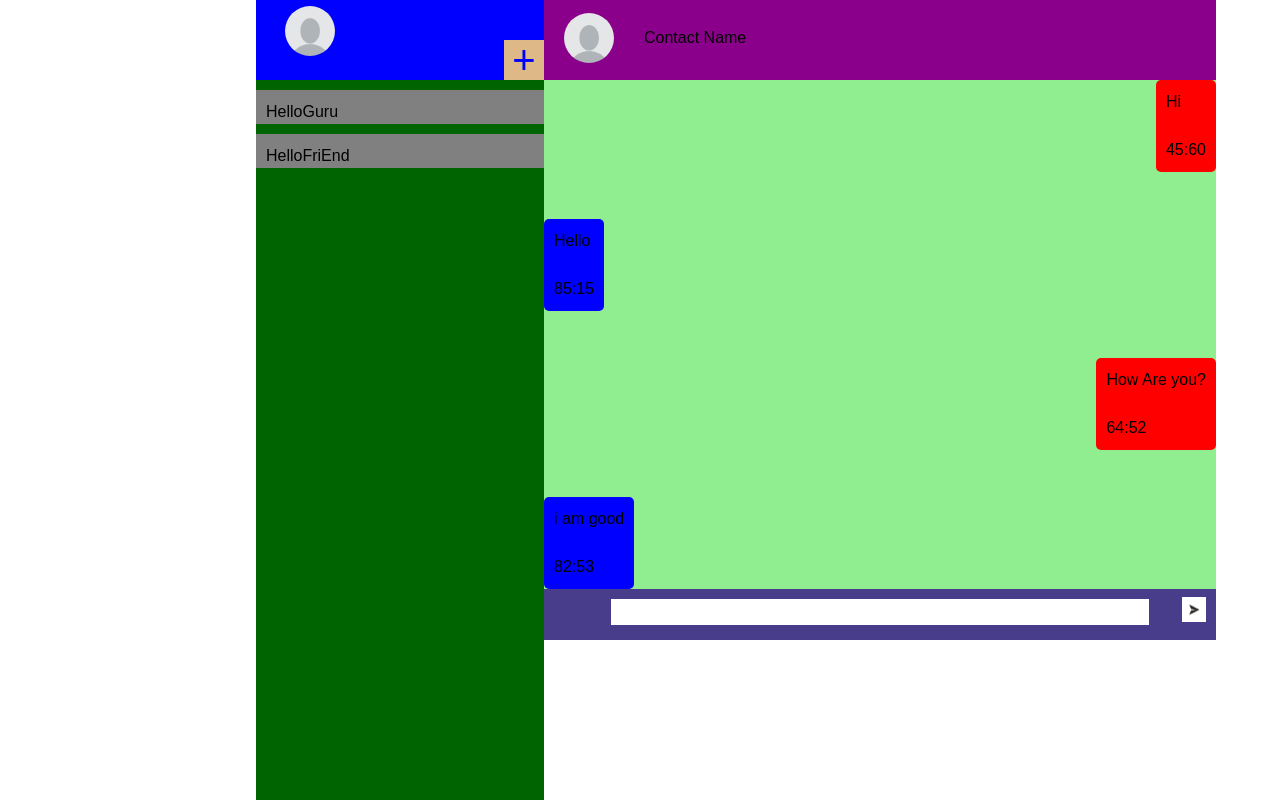
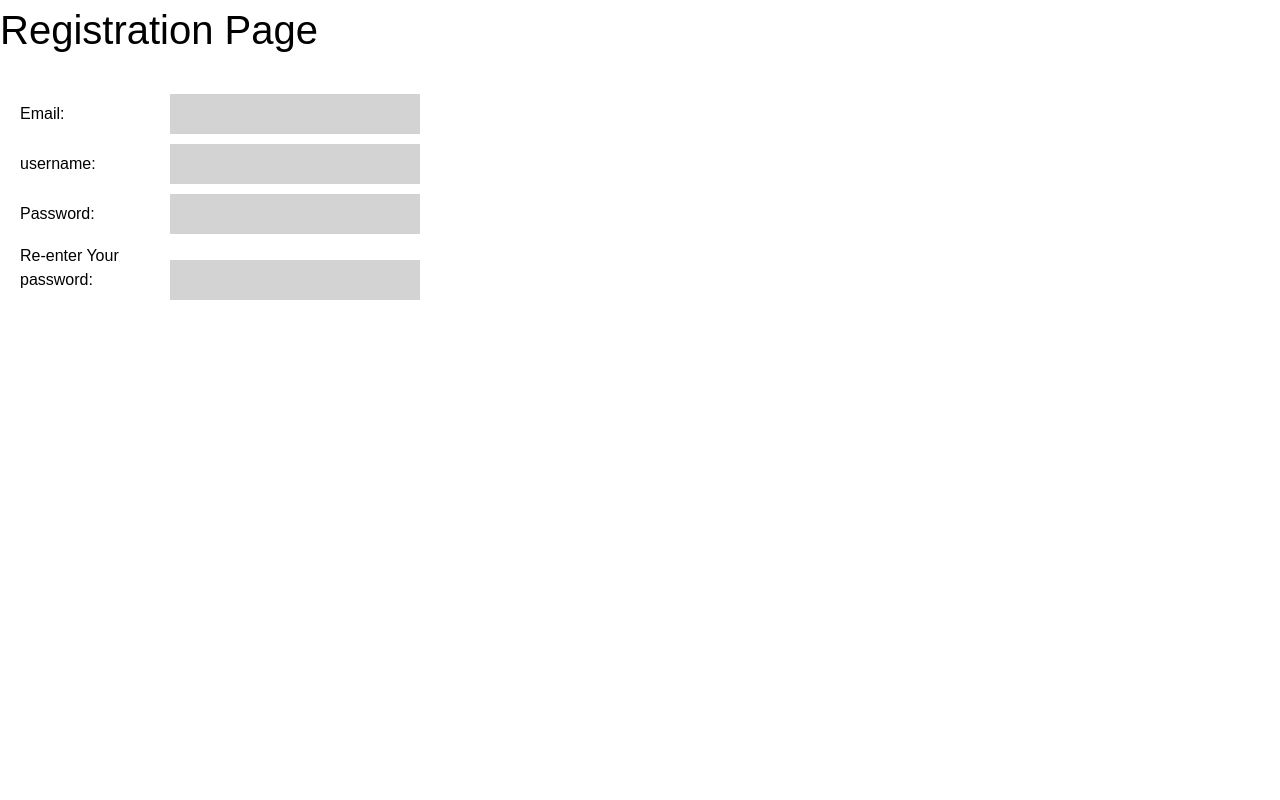
Before and after one commit to rajeshCreate72/messaging-website, a React (Create React App) app in the folder frontEnd-react/: page / in a window 1280 px wide. Built offline with nearby package versions, Linux system fonts and the light colour scheme.

Commit message:
Registration Page Created

```diff
--- a/frontEnd-react/src/App.js
+++ b/frontEnd-react/src/App.js
@@ -1,11 +1,15 @@
 import React, { Component } from 'react';
-import ChatsMain from './Components/ChatsMain'
+// import ChatsMain from './Components/ChatsMain'
+import RegistrationPage from './Components/RegistrationPage/RegistrationPage';
+// import LoginPage from './Components/LoginPage/LoginPage'
 
 class App extends Component {
   render() {
     return (
-      <div className="App">
-        <ChatsMain />
+      <div>
+        {/* <ChatsMain /> */}
+        <RegistrationPage />
+        {/* <LoginPage /> */}
       </div>
     );
   }
--- a/frontEnd-react/src/Components/ChatResponseComponent/ChatsResponseStyle.css
+++ b/frontEnd-react/src/Components/ChatResponseComponent/ChatsResponseStyle.css
@@ -1,7 +1,7 @@
 .chat-response {
     flex: 1;
     display: flex;
-    flex-direction: column;
+    flex-flow: column wrap-reverse;
 }
 
 .response-top-bar {
@@ -22,7 +22,6 @@
     height: 50px;
     display: flex;
     margin-right: 30px;
-    overflow: hidden;
     justify-content: center;
     border-radius: 100%;
     background-color: white;
--- a/frontEnd-react/src/Components/ChatResponseComponent/MessageHandling.js
+++ b/frontEnd-react/src/Components/ChatResponseComponent/MessageHandling.js
@@ -3,11 +3,13 @@ import MessagesComponent from './MessagesComponent';
 import MessageTextBox from './MessageTextBox';
 
 function MessageHandling() {
+    const user1 = "1234";
+    const user2 = "1235";
     const [msg, setMsg] = useState([
-    {user: "1234", msg: "Hi", timeStamp: "45:60"},
-    {user: "1235", msg: "Hello", timeStamp: "85:15"},
-    {user: "1234", msg: "How Are you?", timeStamp: "64:52"},
-    {user: "1235", msg: "i am good", timeStamp: "82:53"}
+    {user: user1, msg: "Hi", timeStamp: "45:60"},
+    {user: user2, msg: "Hello", timeStamp: "85:15"},
+    {user: user1, msg: "How Are you?", timeStamp: "64:52"},
+    {user: user2, msg: "i am good", timeStamp: "82:53"}
     ]);
 
     const addMessage = (newMessage) => {
--- a/frontEnd-react/src/Components/ChatsMainStyle.css
+++ b/frontEnd-react/src/Components/ChatsMainStyle.css
@@ -1,8 +1,8 @@
 .main-chats-container {
     position: relative;
     left: 20%;
+    overflow: auto;
     display: flex;
     height: 100vh;
     width: 120vh;
-    border-radius: 20px;
 }
--- /dev/null
+++ b/frontEnd-react/src/Components/LoginPage/LoginPage.js
@@ -0,0 +1,9 @@
+import React from 'react'
+
+function LoginPage() {
+  return (
+    <div>LoginPage</div>
+  )
+}
+
+export default LoginPage
--- /dev/null
+++ b/frontEnd-react/src/Components/RegistrationPage/RegistrationPage.css
@@ -0,0 +1,22 @@
+.input-container {
+    margin: 10px 0px 10px 20px;
+}
+
+.input-container label {
+    display: inline-block;
+    width: 150px; /* Adjust as needed */
+}
+
+.input-container input {
+    display: inline-block;
+    background-color: lightgray;
+    width: 250px;
+    height: 40px;
+    border: none;
+}
+*:focus {
+    outline: none;
+}
+h1 {
+    font-size: 40px;
+}
--- /dev/null
+++ b/frontEnd-react/src/Components/RegistrationPage/RegistrationPage.js
@@ -0,0 +1,31 @@
+import React from 'react'
+import './RegistrationPage.css'
+
+function RegistrationPage() {
+  return (
+    <div className='register-page'>
+      <h1>Registration Page</h1>
+      <br/>
+      <form>
+        <div className='input-container'>
+          <label>Email: </label>
+          <input type='email' id='email' /> <br/>
+        </div>
+        <div className='input-container'>
+          <label>username: </label>
+          <input type='text' id='username' /><br/>
+        </div>
+        <div className='input-container'>
+          <label>Password: </label>
+          <input type='password' id='password' /> <br/>
+        </div>
+        <div className='input-container'>
+          <label>Re-enter Your password: </label>
+          <input type='password' id='password1' />
+        </div>
+      </form>
+    </div>
+  )
+}
+
+export default RegistrationPage
```
